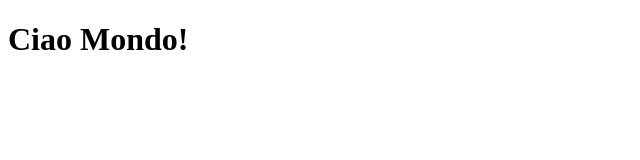
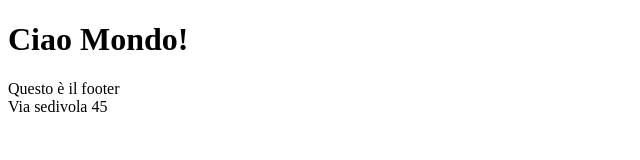
Before and after one commit to longo2002/git-starter, a plain HTML site: page index.html in a window 1280 px wide. Shown: the whole page, without its empty margins (0-640 px from the left). Drawn offline with Linux system fonts and the light colour scheme.

Commit message:
Aggiunto footer a index.html

```diff
--- a/index.html
+++ b/index.html
@@ -12,5 +12,14 @@
         <h1>Ciao Mondo!</h1>
     </header>
 
+    <footer>
+        <div>
+            Questo è il footer
+        </div>
+        <div>
+            Via sedivola 45
+        </div>
+    </footer>
+
 </body>
 </html>
```
